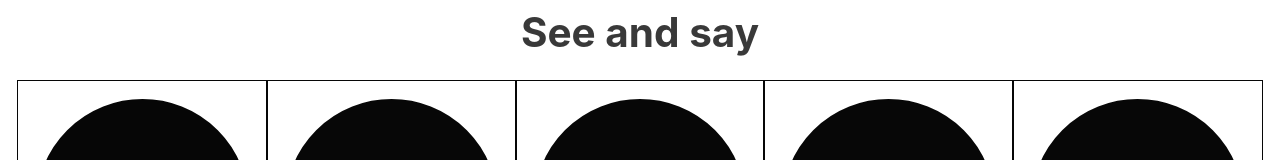
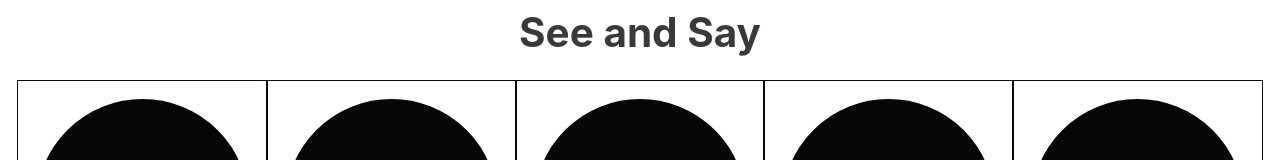
Before and after one commit to joelbrewster/subitising-study, a React (Create React App) app: page / in a window 1280 px wide. Shown: the top 160 px of the page. Built offline with nearby package versions, Linux system fonts and the light colour scheme.

Commit message:
Uppercase title

```diff
--- a/src/App.js
+++ b/src/App.js
@@ -20,7 +20,7 @@ function App () {
         <div className="App">
           <header className="App-header">
             <h1>
-              See and say
+              See and Say
             </h1>
           </header>
           <div className="content">
```
